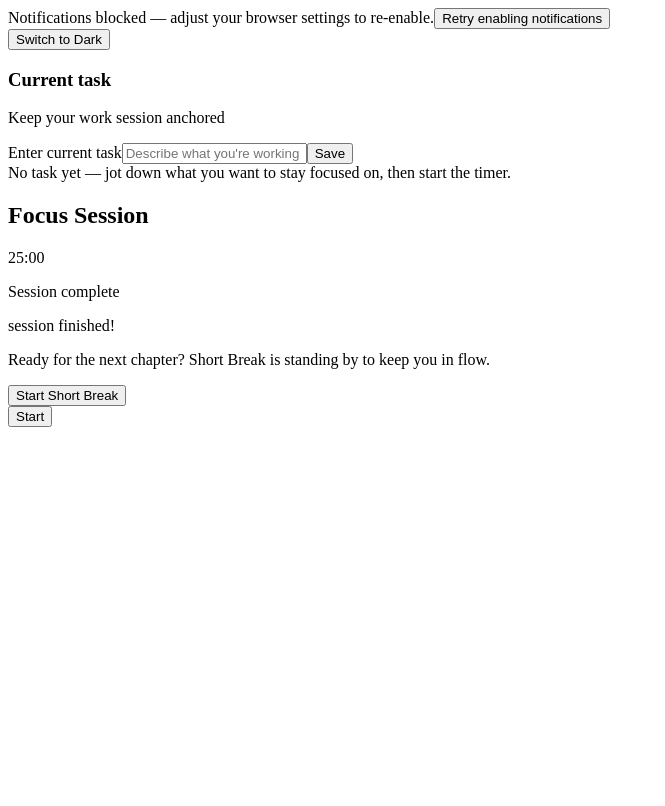
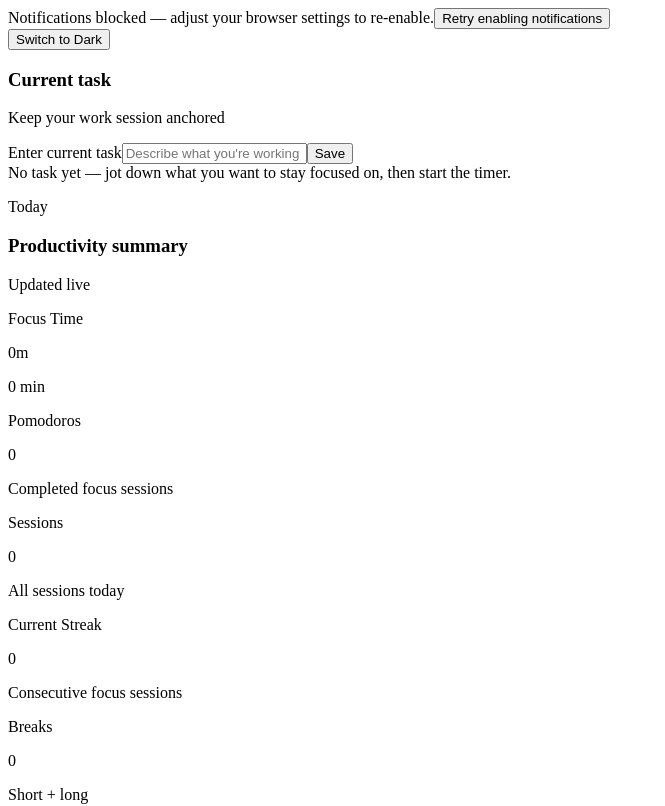
Before and after one commit to johnwick22012026-source/PMD, a React (Vite) app: page / in a window 1280 px wide. Shown: the top 806 px of the page, without its empty margins (0-665 px from the left). Built offline with nearby package versions, Linux system fonts and the light colour scheme.

Commit message:
feat(PMD-49): Build today's statistics summary panel — src/App.tsx

```diff
--- a/src/App.tsx
+++ b/src/App.tsx
@@ -37,6 +37,7 @@ type HistoryEntry = {
   label: string
   time: string
   type: 'focus' | 'shortBreak' | 'longBreak'
+  durationMs?: number
 }
 
 type SessionMode = 'focus' | 'shortBreak' | 'longBreak'
@@ -145,7 +146,8 @@ const isHistoryEntry = (value: unknown): value is HistoryEntry =>
   isObject(value) &&
   typeof (value as any).label === 'string' &&
   typeof (value as any).time === 'string' &&
-  ['focus', 'shortBreak', 'longBreak'].includes((value as any).type)
+  ['focus', 'shortBreak', 'longBreak'].includes((value as any).type) &&
+  ((value as any).durationMs === undefined || typeof (value as any).durationMs === 'number')
 
 const isHistory = (value: unknown): value is HistoryEntry[] =>
   Array.isArray(value) && value.every(isHistoryEntry)
@@ -283,6 +285,19 @@ const normalizeNotificationPermission = (value: NotificationPermission): Notific
   if (value === 'granted') return 'granted'
   if (value === 'denied') return 'denied'
   return 'default'
+}
+
+const formatDurationLabel = (milliseconds: number) => {
+  if (milliseconds <= 0) {
+    return '0m'
+  }
+  const totalMinutes = Math.floor(milliseconds / 1000 / 60)
+  const hours = Math.floor(totalMinutes / 60)
+  const minutes = totalMinutes % 60
+  if (hours > 0) {
+    return `${hours}h ${minutes}m`
+  }
+  return `${minutes}m`
 }
 
 export default function App() {
@@ -466,9 +481,15 @@ export default function App() {
         setRemainingMs(0)
         targetEndRef.current = null
 
+        const sessionDurationMs = getSessionDurationMs(sessionMode, timerSettings)
         setHistory(prev => [
           ...prev,
-          { label: sessionLabels[sessionMode], time: new Date().toISOString(), type: sessionMode },
+          {
+            label: sessionLabels[sessionMode],
+            time: new Date().toISOString(),
+            type: sessionMode,
+            durationMs: sessionDurationMs,
+          },
         ])
 
         setCycleState(prev => {
@@ -488,7 +509,7 @@ export default function App() {
   }, [
     timerPhase,
     sessionMode,
-    timerSettings.sessionsBeforeLongBreak,
+    timerSettings,
     playCompletionTone,
     cycleState.focusStreak,
     showSessionNotification,
@@ -606,6 +627,57 @@ export default function App() {
     return 'Notifications unavailable'
   }, [notificationPermission, notificationSupported])
 
+  const focusHistory = history.filter(entry => entry.type === 'focus')
+  const breakHistory = history.filter(entry => entry.type !== 'focus')
+  const totalFocusMs = focusHistory.reduce((acc, entry) => acc + (entry.durationMs ?? getSessionDurationMs('focus', timerSettings)), 0)
+  const longestFocusMs = focusHistory.reduce(
+    (max, entry) => Math.max(max, entry.durationMs ?? 0),
+    0,
+  )
+  const currentCycleLabel = `${Math.max(cycleState.focusStreak, 0)}/${timerSettings.sessionsBeforeLongBreak}`
+  const focusTimeLabel = formatDurationLabel(totalFocusMs)
+  const longestFocusLabel = longestFocusMs > 0 ? formatDurationLabel(longestFocusMs) : '—'
+  const focusMinutes = Math.round(totalFocusMs / 1000 / 60)
+  const statsRows = [
+    {
+      label: 'Focus Time',
+      value: focusTimeLabel,
+      meta: `${focusMinutes} min`,
+    },
+    {
+      label: 'Pomodoros',
+      value: `${focusHistory.length}`,
+      meta: 'Completed focus sessions',
+    },
+    {
+      label: 'Sessions',
+      value: `${history.length}`,
+      meta: 'All sessions today',
+    },
+    {
+      label: 'Current Streak',
+      value: `${cycleState.focusStreak}`,
+      meta: `Consecutive focus sessions`,
+    },
+  ]
+  const extraStats = [
+    {
+      label: 'Breaks',
+      value: `${breakHistory.length}`,
+      meta: 'Short + long',
+    },
+    {
+      label: 'Current Cycle',
+      value: currentCycleLabel,
+      meta: `${cycleState.focusStreak > 0 ? 'In progress' : 'Resting'}`,
+    },
+    {
+      label: 'Longest Focus',
+      value: longestFocusLabel,
+      meta: 'Longest uninterrupted session',
+    },
+  ]
+
   const rootClasses = `${getSurfaceStyles(theme)} min-h-screen flex flex-col ${sharedTokens.motion}`
 
   const handleTaskSubmit = useCallback(
@@ -707,6 +779,47 @@ export default function App() {
               </div>
             </div>
           </section>
+          <section className="rounded-3xl border border-slate-200 bg-white/80 dark:border-slate-700 dark:bg-slate-900/70 px-5 py-6 shadow-lg shadow-slate-400/10">
+            <div className="flex items-center justify-between">
+              <div>
+                <p className="text-xs uppercase tracking-[0.4em] text-slate-400 dark:text-slate-500">Today</p>
+                <h3 className="text-xl font-semibold text-slate-900 dark:text-slate-50">
+                  Productivity summary
+                </h3>
+              </div>
+              <span className="text-xs font-mono tracking-[0.2em] text-slate-400 dark:text-slate-500">
+                Updated live
+              </span>
+            </div>
+            <div className="mt-6 grid gap-4 grid-cols-2 md:grid-cols-4">
+              {statsRows.map(row => (
+                <article
+                  key={row.label}
+                  className="rounded-2xl border border-slate-100 bg-slate-50/80 px-4 py-3 text-slate-900 dark:border-slate-800 dark:bg-slate-900/60 dark:text-slate-50"
+                >
+                  <p className="text-xs uppercase tracking-[0.3em] text-slate-400 dark:text-slate-500">{row.label}</p>
+                  <p className="mt-2 text-2xl font-semibold">{row.value}</p>
+                  <p className="text-[0.65rem] uppercase tracking-[0.3em] text-slate-500 dark:text-slate-400">
+                    {row.meta}
+                  </p>
+                </article>
+              ))}
+            </div>
+            <div className="mt-4 grid gap-4 grid-cols-1 sm:grid-cols-2 lg:grid-cols-3">
+              {extraStats.map(stat => (
+                <article
+                  key={stat.label}
+                  className="rounded-2xl border border-slate-100 bg-white/60 px-4 py-3 text-slate-900 dark:border-slate-800 dark:bg-slate-900/60 dark:text-slate-50"
+                >
+                  <p className="text-xs uppercase tracking-[0.3em] text-slate-400 dark:text-slate-500">{stat.label}</p>
+                  <p className="mt-2 text-xl font-semibold">{stat.value}</p>
+                  <p className="text-[0.65rem] uppercase tracking-[0.3em] text-slate-500 dark:text-slate-400">
+                    {stat.meta}
+                  </p>
+                </article>
+              ))}
+            </div>
+          </section>
           <section className="flex flex-col items-center gap-4">
             <h2 className="text-2xl font-semibold">{timerLabel} Session</h2>
             <div className="text-6xl font-mono">{formatTime(remainingMs)}</div>
```
